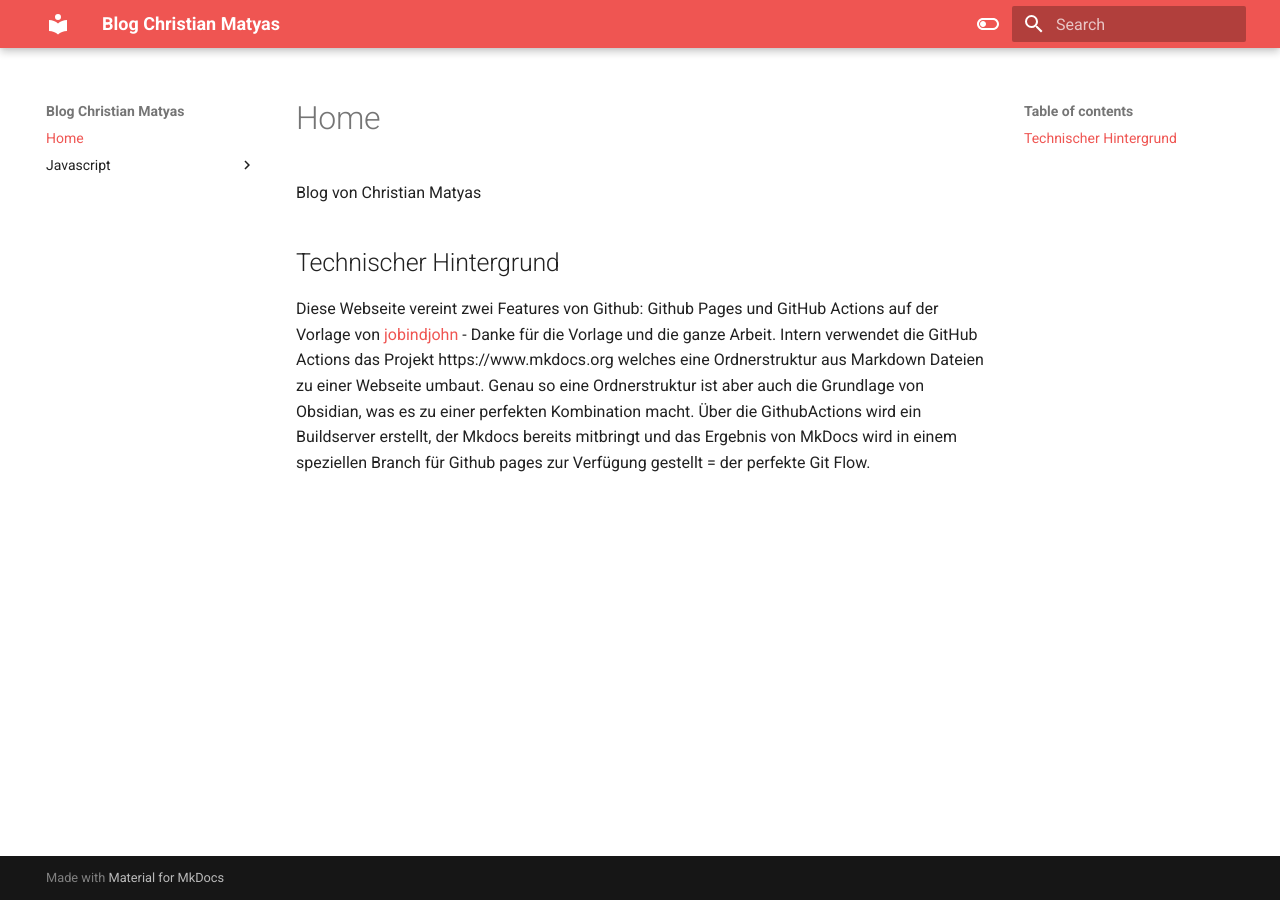
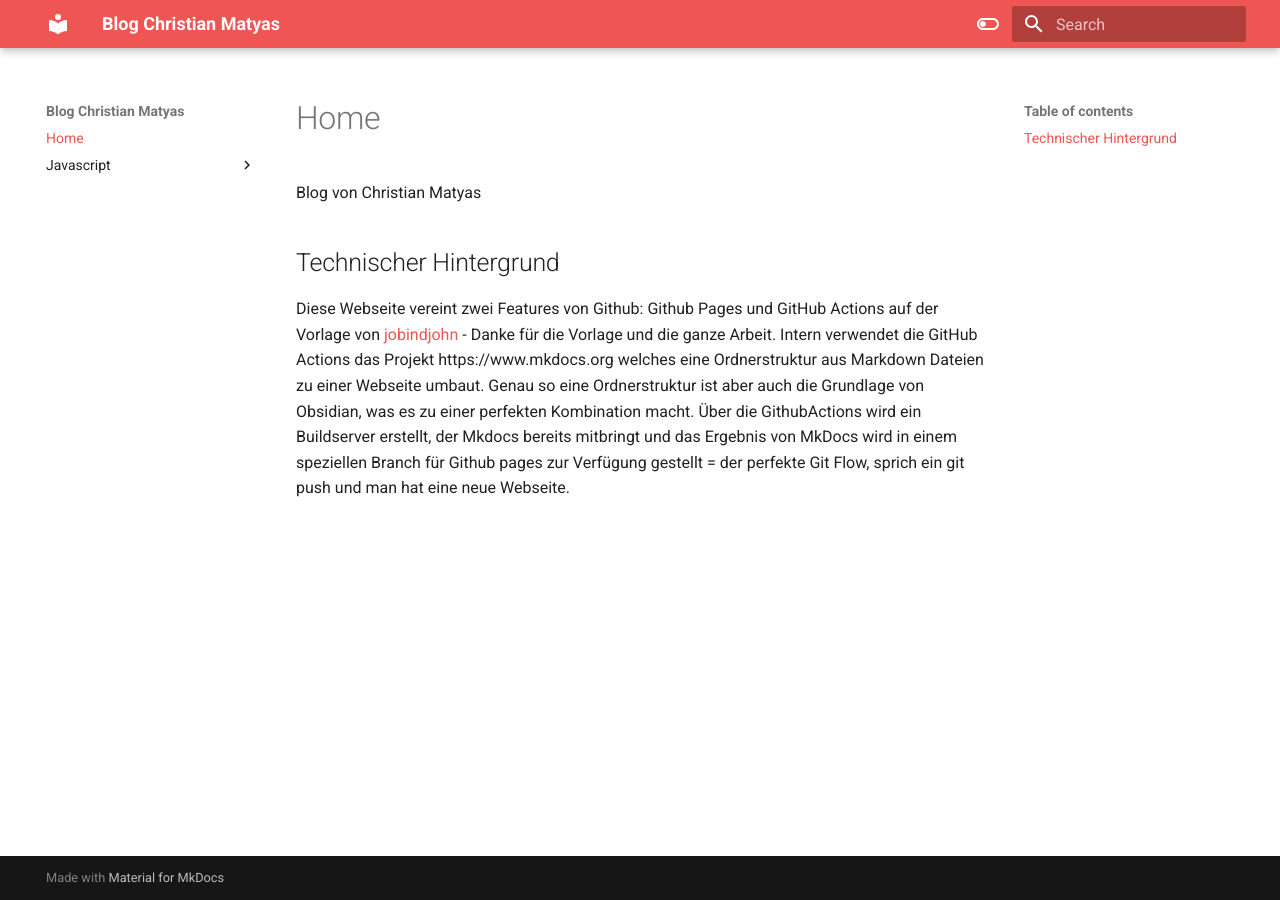
Before and after one commit to rockgobo/blog, an MkDocs documentation site: the page built from docs/index.md, in a window 1280 px wide. Built offline with MkDocs 1.6.1 and Material for MkDocs 9.7.7, drawn with Linux system fonts in a browser that asks for light colours.

Commit message:
Erkläre was Git Flow bedeutet

```diff
--- a/docs/index.md
+++ b/docs/index.md
@@ -2,4 +2,4 @@
 
 ## Technischer Hintergrund
 Diese Webseite vereint zwei Features von Github: Github Pages und GitHub Actions auf der Vorlage von [jobindjohn](https://github.com/jobindjohn) - Danke für die Vorlage und die ganze Arbeit.
-Intern verwendet die GitHub Actions das Projekt https://www.mkdocs.org welches eine Ordnerstruktur aus Markdown Dateien zu einer Webseite umbaut. Genau so eine Ordnerstruktur ist aber auch die Grundlage von Obsidian, was es zu einer perfekten Kombination macht. Über die GithubActions wird ein Buildserver erstellt, der Mkdocs bereits mitbringt und das Ergebnis von MkDocs wird in einem speziellen Branch für Github pages zur Verfügung gestellt = der perfekte Git Flow.
+Intern verwendet die GitHub Actions das Projekt https://www.mkdocs.org welches eine Ordnerstruktur aus Markdown Dateien zu einer Webseite umbaut. Genau so eine Ordnerstruktur ist aber auch die Grundlage von Obsidian, was es zu einer perfekten Kombination macht. Über die GithubActions wird ein Buildserver erstellt, der Mkdocs bereits mitbringt und das Ergebnis von MkDocs wird in einem speziellen Branch für Github pages zur Verfügung gestellt = der perfekte Git Flow, sprich ein git push und man hat eine neue Webseite.
```
